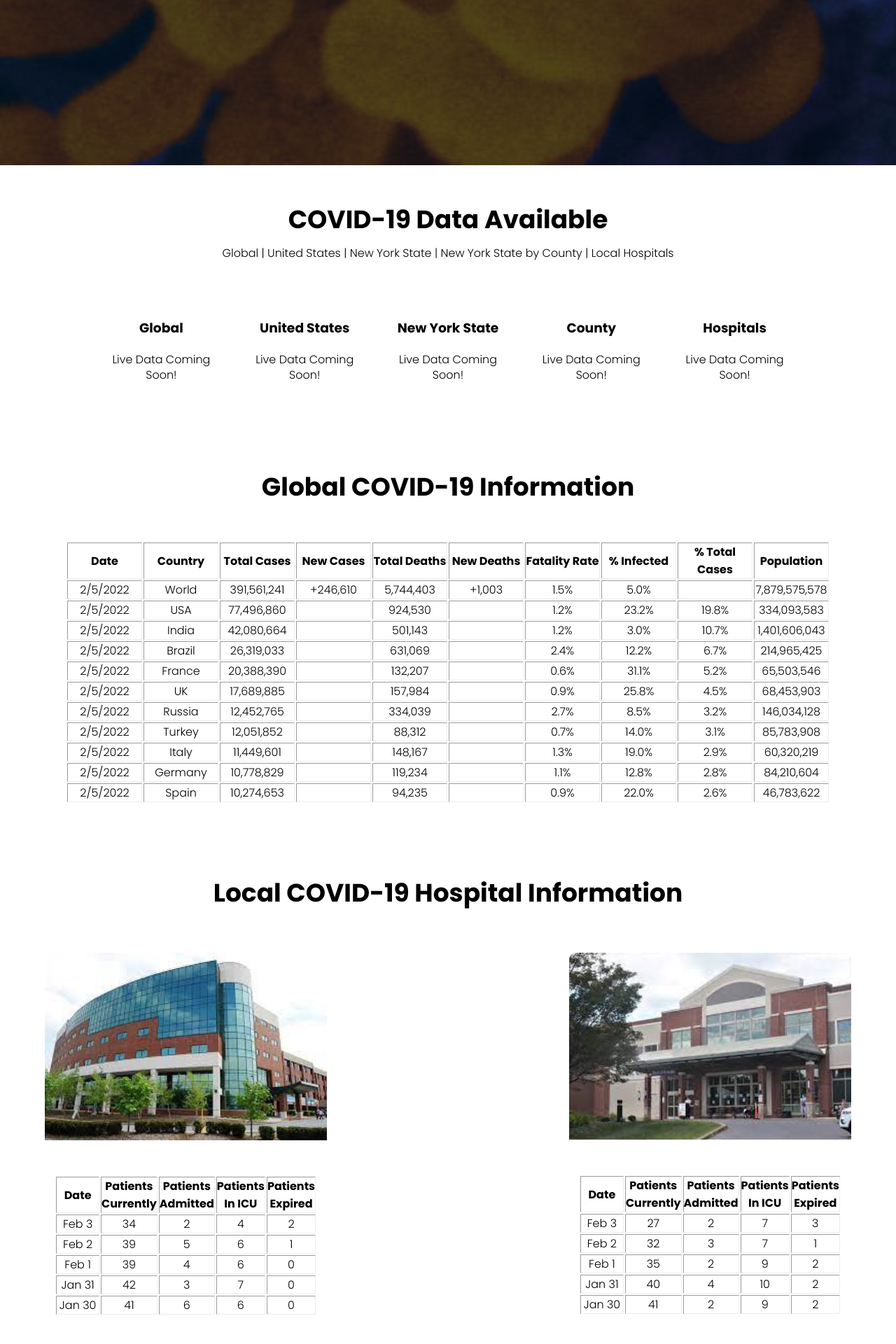
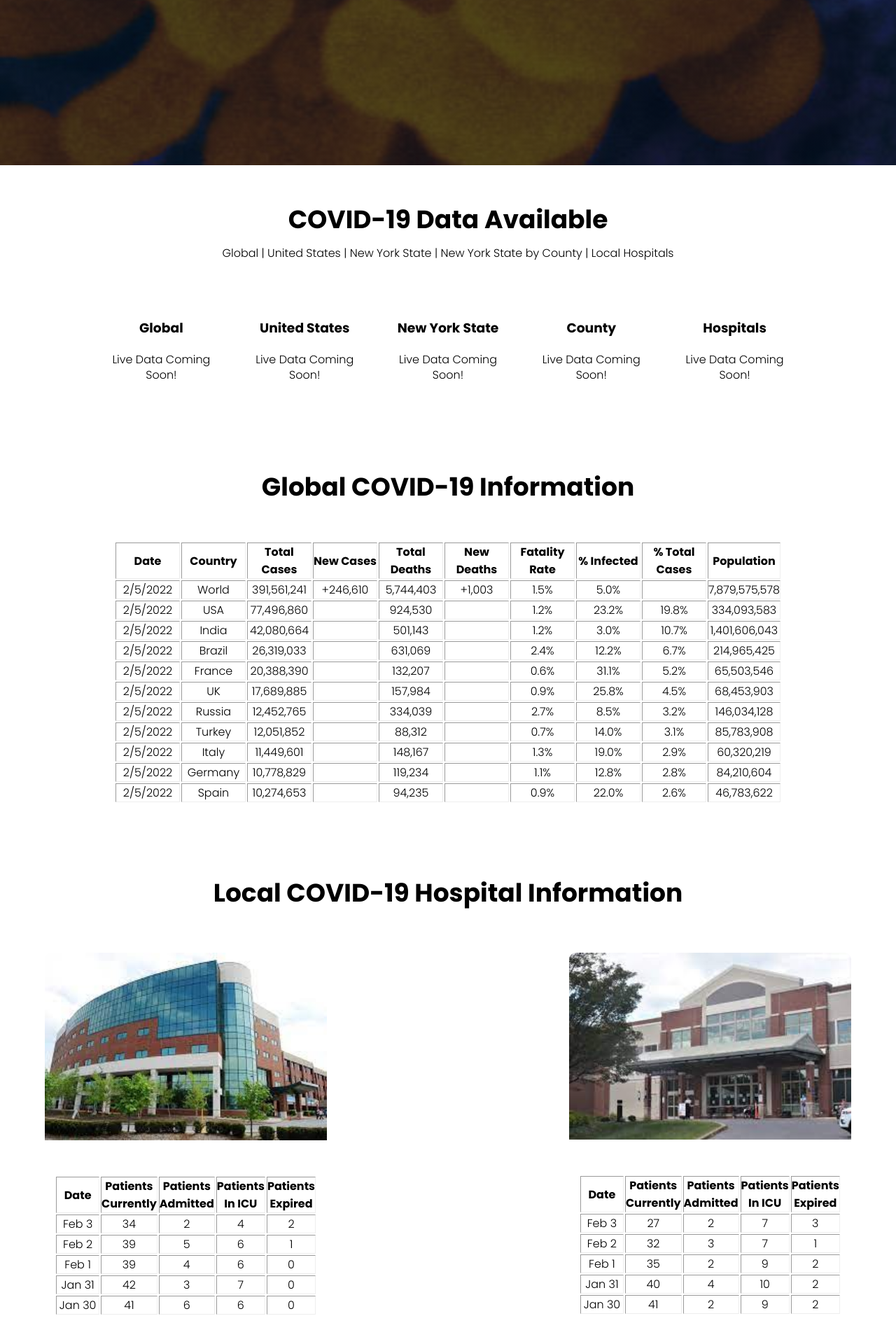
Before and after one commit to Pasin3ru/Tracking-COVID-19, a Jekyll site: the page built from index.html, in a window 1280 px wide. Shown: the part 664-2584 px from the top of the page at 70% size. Built offline with Jekyll 4.4.1, drawn with Linux system fonts in a browser that asks for light colours.

Commit message:
Update global_data.html

```diff
--- a/_includes/hospital-tables/global_data.html
+++ b/_includes/hospital-tables/global_data.html
@@ -1,16 +1,16 @@
 <table border="1" class="dataframe">
   <thead>
     <tr style="text-align: center;">
-      <th style="min-width: 105px;">Date</th>
-      <th style="min-width: 105px;">Country</th>
-      <th style="min-width: 105px;">Total Cases</th>
-      <th style="min-width: 105px;">New Cases</th>
-      <th style="min-width: 105px;">Total Deaths</th>
-      <th style="min-width: 105px;">New Deaths</th>
-      <th style="min-width: 105px;">Fatality Rate</th>
-      <th style="min-width: 105px;">% Infected</th>
-      <th style="min-width: 105px;">% Total Cases</th>
-      <th style="min-width: 105px;">Population</th>
+      <th style="min-width: 90px;">Date</th>
+      <th style="min-width: 90px;">Country</th>
+      <th style="min-width: 90px;">Total Cases</th>
+      <th style="min-width: 90px;">New Cases</th>
+      <th style="min-width: 90px;">Total Deaths</th>
+      <th style="min-width: 90px;">New Deaths</th>
+      <th style="min-width: 90px;">Fatality Rate</th>
+      <th style="min-width: 90px;">% Infected</th>
+      <th style="min-width: 90px;">% Total Cases</th>
+      <th style="min-width: 90px;">Population</th>
     </tr>
   </thead>
   <tbody>
```
